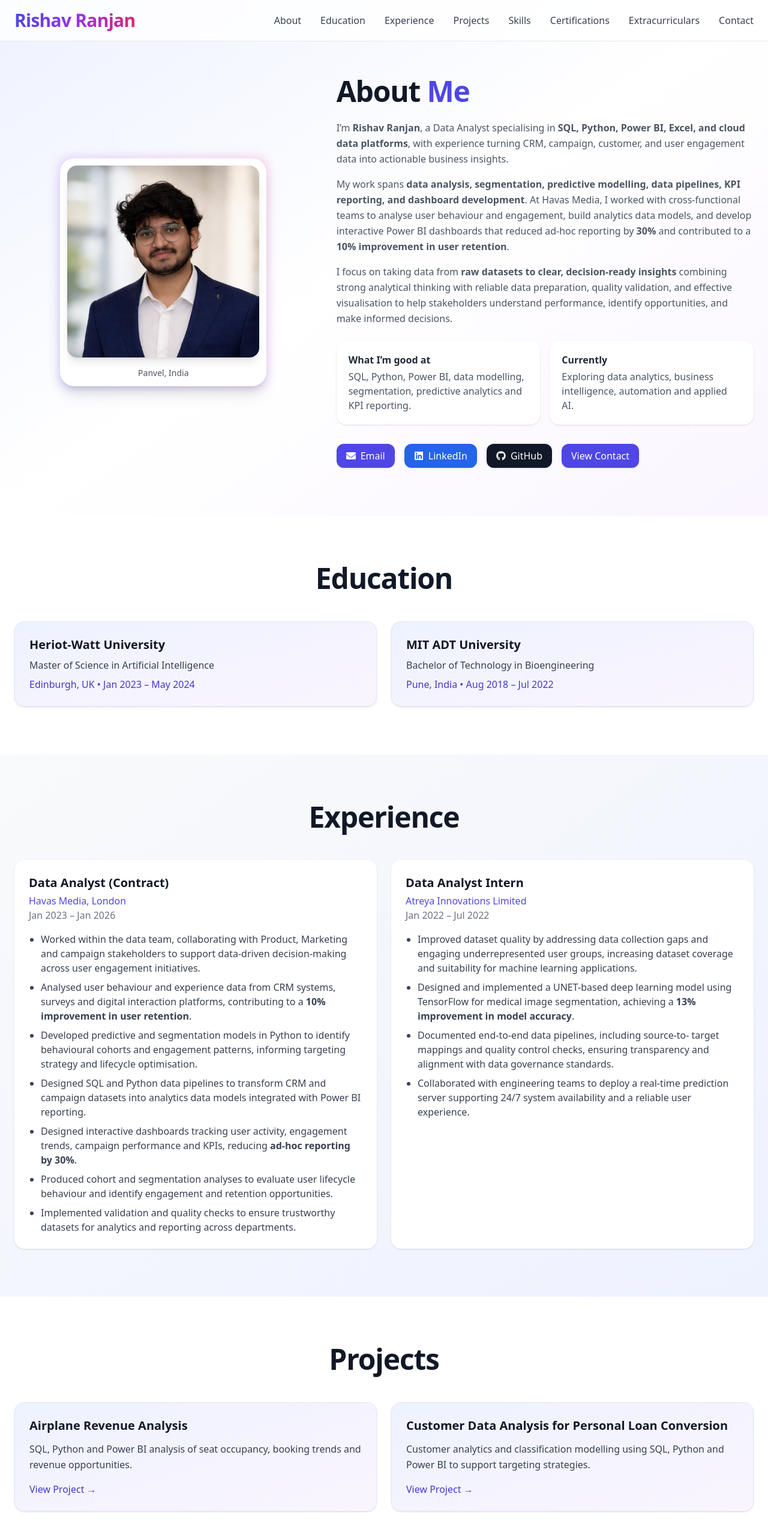
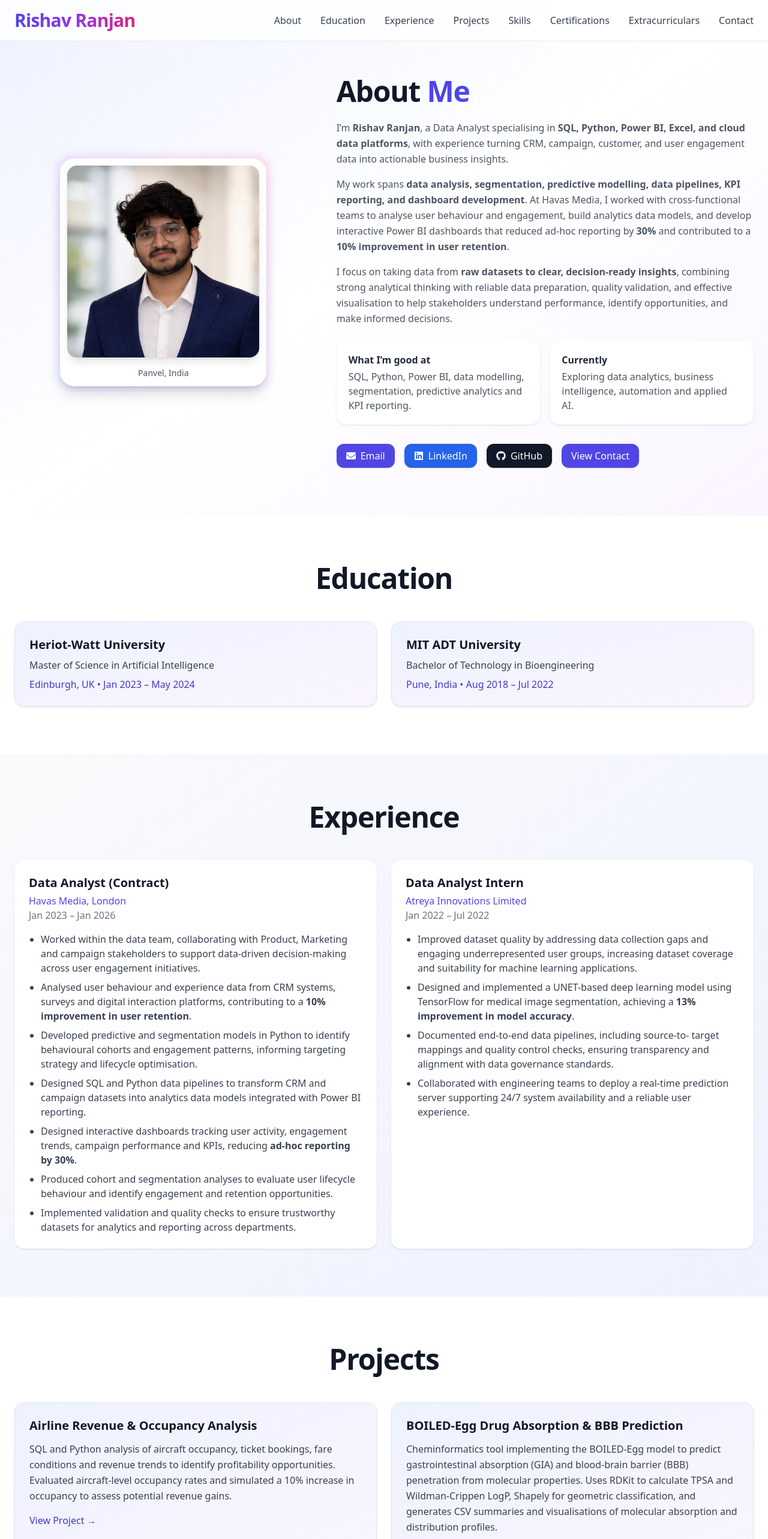
Before and after one commit to rishavranjan808/rishav-portfolio, a React (Create React App) app: page / in a window 1280 px wide. Shown: the top 2566 px of the page at 60% size. Built offline with nearby package versions, Linux system fonts and the light colour scheme.

Commit message:
Update App.js

```diff
--- a/src/App.js
+++ b/src/App.js
@@ -9,7 +9,7 @@ import {
   FaMapMarkerAlt,
 } from "react-icons/fa";
 
-import profilePic from "./profile.png"; // Make sure this file exists in /src
+import profilePic from "./profile.png";
 
 export default function App() {
   const sections = [
@@ -26,16 +26,16 @@ export default function App() {
   // ===== PROJECTS =====
   const projects = [
     {
-      title: "Airplane Revenue Analysis",
-      link: "#",
+      title: "Airline Revenue & Occupancy Analysis",
+      link: "https://github.com/rishavranjan808/Airline_Revenue_data_analysis",
       description:
-        "SQL, Python and Power BI analysis of seat occupancy, booking trends and revenue opportunities.",
+        "SQL and Python analysis of aircraft occupancy, ticket bookings, fare conditions and revenue trends to identify profitability opportunities. Evaluated aircraft-level occupancy rates and simulated a 10% increase in occupancy to assess potential revenue gains.",
     },
     {
-      title: "Customer Data Analysis for Personal Loan Conversion",
-      link: "#",
+      title: "BOILED-Egg Drug Absorption & BBB Prediction",
+      link: "https://github.com/rishavranjan808/Drug_Repurposing_Project-ProDrug-",
       description:
-        "Customer analytics and classification modelling using SQL, Python and Power BI to support targeting strategies.",
+        "Cheminformatics tool implementing the BOILED-Egg model to predict gastrointestinal absorption (GIA) and blood-brain barrier (BBB) penetration from molecular properties. Uses RDKit to calculate TPSA and Wildman-Crippen LogP, Shapely for geometric classification, and generates CSV summaries and visualisations of molecular absorption and distribution profiles.",
     },
   ];
 
@@ -69,12 +69,14 @@ export default function App() {
 
   return (
     <div className="font-sans text-gray-900">
-      {/* ===================================================== */}
-      {/* NAVBAR */}
-      {/* ===================================================== */}
+
+      {/* =====================================================
+          NAVBAR
+      ===================================================== */}
 
       <nav className="fixed top-0 left-0 w-full backdrop-blur bg-white/80 border-b border-gray-200 z-50">
         <div className="max-w-7xl mx-auto px-6 py-4 flex justify-between items-center">
+
           <h1 className="text-2xl md:text-3xl font-extrabold tracking-tight">
             <span className="text-transparent bg-clip-text bg-gradient-to-r from-indigo-600 via-purple-600 to-pink-600">
               Rishav&nbsp;Ranjan
@@ -96,24 +98,29 @@ export default function App() {
               </li>
             ))}
           </ul>
+
         </div>
       </nav>
 
-      {/* ===================================================== */}
-      {/* ABOUT */}
-      {/* ===================================================== */}
+      {/* =====================================================
+          ABOUT
+      ===================================================== */}
 
       <section
         id="about"
         className="scroll-mt-32 pt-32 pb-20 bg-gradient-to-br from-indigo-50 via-white to-purple-50"
       >
         <div className="max-w-7xl mx-auto px-6 grid lg:grid-cols-[1fr,1.4fr] gap-10 items-center">
+
           {/* Photo */}
+
           <div className="flex justify-center">
             <div className="relative group">
+
               <div className="absolute -inset-1 bg-gradient-to-tr from-indigo-400 via-purple-400 to-pink-400 rounded-3xl blur opacity-30 group-hover:opacity-60 transition"></div>
 
               <div className="relative bg-white rounded-3xl shadow-xl p-3">
+
                 <img
                   src={profilePic}
                   alt="Rishav Ranjan"
@@ -125,43 +132,53 @@ export default function App() {
                     Panvel, India
                   </p>
                 </div>
+
               </div>
             </div>
           </div>
 
           {/* Intro */}
+
           <div>
+
             <h2 className="text-4xl md:text-5xl font-extrabold tracking-tight mb-6">
               About <span className="text-indigo-600">Me</span>
             </h2>
 
-
             <p className="text-gray-600 leading-relaxed mb-4">
-  I’m <strong>Rishav Ranjan</strong>, a Data Analyst specialising in{" "}
-  <strong>SQL, Python, Power BI, Excel, and cloud data platforms</strong>, with
-  experience turning CRM, campaign, customer, and user engagement data into
-  actionable business insights.
+              I’m <strong>Rishav Ranjan</strong>, a Data Analyst specialising
+              in{" "}
+              <strong>
+                SQL, Python, Power BI, Excel, and cloud data platforms
+              </strong>
+              , with experience turning CRM, campaign, customer, and user
+              engagement data into actionable business insights.
             </p>
 
             <p className="text-gray-600 leading-relaxed mb-4">
-  My work spans <strong>data analysis, segmentation, predictive modelling,
-  data pipelines, KPI reporting, and dashboard development</strong>. At Havas
-  Media, I worked with cross-functional teams to analyse user behaviour and
-  engagement, build analytics data models, and develop interactive Power BI
-  dashboards that reduced ad-hoc reporting by <strong>30%</strong> and
-  contributed to a <strong>10% improvement in user retention</strong>.
+              My work spans{" "}
+              <strong>
+                data analysis, segmentation, predictive modelling,
+                data pipelines, KPI reporting, and dashboard development
+              </strong>
+              . At Havas Media, I worked with cross-functional teams to
+              analyse user behaviour and engagement, build analytics data
+              models, and develop interactive Power BI dashboards that reduced
+              ad-hoc reporting by <strong>30%</strong> and contributed to a{" "}
+              <strong>10% improvement in user retention</strong>.
             </p>
 
             <p className="text-gray-600 leading-relaxed">
-  I focus on taking data from <strong>raw datasets to clear, decision-ready
-  insights</strong> combining strong analytical thinking with reliable data
-  preparation, quality validation, and effective visualisation to help
-  stakeholders understand performance, identify opportunities, and make
-  informed decisions.
+              I focus on taking data from{" "}
+              <strong>raw datasets to clear, decision-ready insights</strong>,
+              combining strong analytical thinking with reliable data
+              preparation, quality validation, and effective visualisation to
+              help stakeholders understand performance, identify opportunities,
+              and make informed decisions.
             </p>
 
+            <div className="mt-6 grid sm:grid-cols-2 gap-4">
 
-            <div className="mt-6 grid sm:grid-cols-2 gap-4">
               <div className="bg-white rounded-2xl p-5 shadow hover:shadow-lg transition">
                 <h3 className="font-semibold text-gray-800">
                   What I’m good at
@@ -183,10 +200,13 @@ export default function App() {
                   automation and applied AI.
                 </p>
               </div>
+
             </div>
 
             {/* Quick Contacts */}
+
             <div className="mt-8 flex flex-wrap items-center gap-4">
+
               <a
                 href="mailto:rishavranjan808@gmail.com"
                 className="inline-flex items-center gap-2 bg-indigo-600 text-white px-4 py-2 rounded-xl shadow hover:bg-indigo-700 transition"
@@ -221,22 +241,29 @@ export default function App() {
               >
                 View Contact
               </a>
+
             </div>
+
           </div>
         </div>
       </section>
 
-      {/* ===================================================== */}
-      {/* EDUCATION */}
-      {/* ===================================================== */}
+      {/* =====================================================
+          EDUCATION
+      ===================================================== */}
 
-      <section id="education" className="scroll-mt-32 py-20 bg-white">
+      <section
+        id="education"
+        className="scroll-mt-32 py-20 bg-white"
+      >
         <div className="max-w-7xl mx-auto px-6">
+
           <h2 className="text-4xl md:text-5xl font-extrabold tracking-tight text-center mb-12">
             Education
           </h2>
 
           <div className="grid md:grid-cols-2 gap-6">
+
             {[
               {
                 school: "Heriot-Watt University",
@@ -249,10 +276,12 @@ export default function App() {
                 extra: "Pune, India • Aug 2018 – Jul 2022",
               },
             ].map((e) => (
+
               <div
                 key={e.school}
                 className="bg-gradient-to-br from-indigo-50 to-purple-50 border border-indigo-100 rounded-2xl p-6 shadow hover:shadow-lg transition"
               >
+
                 <h3 className="font-semibold text-xl">
                   {e.school}
                 </h3>
@@ -264,28 +293,35 @@ export default function App() {
                 <p className="text-indigo-700 font-medium mt-2">
                   {e.extra}
                 </p>
+
               </div>
+
             ))}
+
           </div>
         </div>
       </section>
 
-      {/* ===================================================== */}
-      {/* EXPERIENCE */}
-      {/* ===================================================== */}
+      {/* =====================================================
+          EXPERIENCE
+      ===================================================== */}
 
       <section
         id="experience"
         className="scroll-mt-32 py-20 bg-gradient-to-br from-gray-50 to-indigo-50"
       >
         <div className="max-w-7xl mx-auto px-6">
+
           <h2 className="text-4xl md:text-5xl font-extrabold tracking-tight text-center mb-12">
             Experience
           </h2>
 
           <div className="grid md:grid-cols-2 gap-6">
+
             {/* Havas Media */}
+
             <div className="bg-white rounded-2xl p-6 shadow hover:shadow-xl transition">
+
               <h3 className="font-semibold text-xl">
                 Data Analyst (Contract)
               </h3>
@@ -299,6 +335,7 @@ export default function App() {
               </p>
 
               <ul className="list-disc ml-5 space-y-2 text-gray-700">
+
                 <li>
                   Worked within the data team, collaborating with Product,
                   Marketing and campaign stakeholders to support data-driven
@@ -307,8 +344,8 @@ export default function App() {
 
                 <li>
                   Analysed user behaviour and experience data from CRM systems,
-                  surveys and digital interaction platforms, contributing to a
-                  <strong> 10% improvement in user retention</strong>.
+                  surveys and digital interaction platforms, contributing to a{" "}
+                  <strong>10% improvement in user retention</strong>.
                 </li>
 
                 <li>
@@ -325,8 +362,8 @@ export default function App() {
 
                 <li>
                   Designed interactive dashboards tracking user activity,
-                  engagement trends, campaign performance and KPIs, reducing
-                  <strong> ad-hoc reporting by 30%</strong>.
+                  engagement trends, campaign performance and KPIs, reducing{" "}
+                  <strong>ad-hoc reporting by 30%</strong>.
                 </li>
 
                 <li>
@@ -340,11 +377,15 @@ export default function App() {
                   trustworthy datasets for analytics and reporting across
                   departments.
                 </li>
+
               </ul>
+
             </div>
 
             {/* Atreya */}
+
             <div className="bg-white rounded-2xl p-6 shadow hover:shadow-xl transition">
+
               <h3 className="font-semibold text-xl">
                 Data Analyst Intern
               </h3>
@@ -358,6 +399,7 @@ export default function App() {
               </p>
 
               <ul className="list-disc ml-5 space-y-2 text-gray-700">
+
                 <li>
                   Improved dataset quality by addressing data collection gaps
                   and engaging underrepresented user groups, increasing
@@ -367,8 +409,8 @@ export default function App() {
 
                 <li>
                   Designed and implemented a UNET-based deep learning model
-                  using TensorFlow for medical image segmentation, achieving a
-                  <strong> 13% improvement in model accuracy</strong>.
+                  using TensorFlow for medical image segmentation, achieving a{" "}
+                  <strong>13% improvement in model accuracy</strong>.
                 </li>
 
                 <li>
@@ -382,24 +424,33 @@ export default function App() {
                   prediction server supporting 24/7 system availability and a
                   reliable user experience.
                 </li>
+
               </ul>
+
             </div>
+
           </div>
         </div>
       </section>
 
-      {/* ===================================================== */}
-      {/* PROJECTS */}
-      {/* ===================================================== */}
+      {/* =====================================================
+          PROJECTS
+      ===================================================== */}
 
-      <section id="projects" className="scroll-mt-32 py-20 bg-white">
+      <section
+        id="projects"
+        className="scroll-mt-32 py-20 bg-white"
+      >
         <div className="max-w-7xl mx-auto px-6">
+
           <h2 className="text-4xl md:text-5xl font-extrabold tracking-tight text-center mb-12">
             Projects
           </h2>
 
           <div className="grid md:grid-cols-2 gap-6">
+
             {projects.map((p) => (
+
               <a
                 key={p.title}
                 href={p.link}
@@ -407,6 +458,7 @@ export default function App() {
                 rel="noreferrer"
                 className="group rounded-2xl p-6 bg-gradient-to-br from-indigo-50 to-purple-50 border border-indigo-100 shadow hover:shadow-xl hover:-translate-y-0.5 transition"
               >
+
                 <h3 className="text-xl font-semibold text-gray-900">
                   {p.title}
                 </h3>
@@ -418,26 +470,31 @@ export default function App() {
                 <p className="mt-4 text-indigo-700 font-medium">
                   View Project →
                 </p>
+
               </a>
+
             ))}
+
           </div>
         </div>
       </section>
 
-      {/* ===================================================== */}
-      {/* SKILLS */}
-      {/* ===================================================== */}
+      {/* =====================================================
+          SKILLS
+      ===================================================== */}
 
       <section
         id="skills"
         className="scroll-mt-32 py-20 bg-gradient-to-br from-purple-50 via-white to-indigo-50"
       >
         <div className="max-w-7xl mx-auto px-6">
+
           <h2 className="text-4xl md:text-5xl font-extrabold tracking-tight text-center mb-12">
             Skills
           </h2>
 
           <div className="grid md:grid-cols-2 lg:grid-cols-4 gap-6">
+
             {[
               {
                 title: "Analytics",
@@ -460,10 +517,12 @@ export default function App() {
                   "Stakeholder Communication, Problem Solving, Decision Making, Attention to Detail, Adaptability",
               },
             ].map((s) => (
+
               <div
                 key={s.title}
                 className="bg-white rounded-2xl p-6 shadow hover:shadow-xl transition border border-indigo-100"
               >
+
                 <h3 className="font-semibold text-xl">
                   {s.title}
                 </h3>
@@ -471,32 +530,39 @@ export default function App() {
                 <p className="text-gray-700 mt-2">
                   {s.items}
                 </p>
+
               </div>
+
             ))}
+
           </div>
         </div>
       </section>
 
-      {/* ===================================================== */}
-      {/* PROFESSIONAL DEVELOPMENT */}
-      {/* ===================================================== */}
+      {/* =====================================================
+          PROFESSIONAL DEVELOPMENT
+      ===================================================== */}
 
       <section
         id="certifications"
         className="scroll-mt-32 py-20 bg-white"
       >
         <div className="max-w-7xl mx-auto px-6">
+
           <h2 className="text-4xl md:text-5xl font-extrabold tracking-tight text-center mb-12">
             Professional Development
           </h2>
 
           <div className="grid md:grid-cols-2 lg:grid-cols-3 gap-6">
+
             {certifications.map((c) => (
+
               <a
                 key={c.title}
                 href={c.link}
                 className="block bg-gradient-to-br from-indigo-50 to-purple-50 border border-indigo-100 rounded-2xl p-6 shadow hover:shadow-xl transition"
               >
+
                 <h3 className="font-semibold">
                   {c.title}
                 </h3>
@@ -504,26 +570,31 @@ export default function App() {
                 <p className="text-indigo-700 mt-2">
                   View Course →
                 </p>
+
               </a>
+
             ))}
+
           </div>
         </div>
       </section>
 
-      {/* ===================================================== */}
-      {/* EXTRACURRICULARS */}
-      {/* ===================================================== */}
+      {/* =====================================================
+          EXTRACURRICULARS
+      ===================================================== */}
 
       <section
         id="extracurriculars"
         className="scroll-mt-32 py-20 bg-gradient-to-br from-gray-50 to-indigo-50"
       >
         <div className="max-w-7xl mx-auto px-6">
+
           <h2 className="text-4xl md:text-5xl font-extrabold tracking-tight text-center mb-12">
             More About Me
           </h2>
 
           <div className="grid md:grid-cols-3 gap-6">
+
             {[
               {
                 role: "Data Analytics",
@@ -538,10 +609,12 @@ export default function App() {
                 time: "Dashboards • KPIs • Data Modelling",
               },
             ].map((x) => (
+
               <div
                 key={x.role}
                 className="bg-white rounded-2xl p-6 shadow hover:shadow-xl transition"
               >
+
                 <h3 className="font-semibold text-xl">
                   {x.role}
                 </h3>
@@ -549,31 +622,42 @@ export default function App() {
                 <p className="text-gray-600 mt-2">
                   {x.time}
                 </p>
+
               </div>
+
             ))}
+
           </div>
         </div>
       </section>
 
-      {/* ===================================================== */}
-      {/* CONTACT */}
-      {/* ===================================================== */}
+      {/* =====================================================
+          CONTACT
+      ===================================================== */}
 
-      <section id="contact" className="scroll-mt-32 py-20 bg-white">
+      <section
+        id="contact"
+        className="scroll-mt-32 py-20 bg-white"
+      >
         <div className="max-w-7xl mx-auto px-6">
+
           <h2 className="text-4xl md:text-5xl font-extrabold tracking-tight text-center mb-12">
             Contact
           </h2>
 
           <div className="max-w-5xl mx-auto grid md:grid-cols-3 gap-6">
+
             {/* Email */}
+
             <a
               href="mailto:rishavranjan808@gmail.com"
               className="bg-gradient-to-br from-indigo-600 to-purple-600 text-white rounded-2xl p-6 shadow hover:shadow-xl transition flex items-center gap-4"
             >
+
               <FaEnvelope className="text-2xl" />
 
               <div>
+
                 <p className="font-semibold">
                   Email
                 </p>
@@ -581,17 +665,22 @@ export default function App() {
                 <p className="text-white/90">
                   rishavranjan808@gmail.com
                 </p>
+
               </div>
+
             </a>
 
             {/* Phone */}
+
             <a
               href="tel:+919110081818"
               className="bg-white border border-indigo-100 rounded-2xl p-6 shadow hover:shadow-xl transition flex items-center gap-4"
             >
+
               <FaPhoneAlt className="text-indigo-600 text-2xl" />
 
               <div>
+
                 <p className="font-semibold">
                   Phone
                 </p>
@@ -599,14 +688,19 @@ export default function App() {
                 <p className="text-gray-700">
                   +91 9110081818
                 </p>
+
               </div>
+
             </a>
 
             {/* Location */}
+
             <div className="bg-white border border-indigo-100 rounded-2xl p-6 shadow flex items-center gap-4">
+
               <FaMapMarkerAlt className="text-indigo-600 text-2xl" />
 
               <div>
+
                 <p className="font-semibold">
                   Location
                 </p>
@@ -614,12 +708,17 @@ export default function App() {
                 <p className="text-gray-700">
                   Panvel, India
                 </p>
+
               </div>
+
             </div>
+
           </div>
 
           {/* Social Links */}
+
           <div className="mt-10 flex justify-center gap-6">
+
             <a
               href="https://github.com/rishavranjan808"
               target="_blank"
@@ -639,15 +738,18 @@ export default function App() {
             >
               <FaLinkedin className="text-2xl text-blue-600" />
             </a>
+
           </div>
+
         </div>
       </section>
 
-      {/* ===================================================== */}
-      {/* GET IN TOUCH */}
-      {/* ===================================================== */}
+      {/* =====================================================
+          GET IN TOUCH
+      ===================================================== */}
 
       <div className="flex flex-col items-center justify-center w-full px-6 py-12">
+
         <h2 className="text-3xl font-semibold text-indigo-600 mb-4 text-center">
           Get in Touch
         </h2>
@@ -658,11 +760,13 @@ export default function App() {
         </p>
 
         {/* Contact Form */}
+
         <form
           action="https://formspree.io/f/xovnaoeb"
           method="POST"
           className="flex flex-col gap-4 w-full max-w-md"
         >
+
           <input
             type="text"
             name="name"
@@ -693,16 +797,19 @@ export default function App() {
           >
             Send Message
           </button>
+
         </form>
+
       </div>
 
-      {/* ===================================================== */}
-      {/* FOOTER */}
-      {/* ===================================================== */}
+      {/* =====================================================
+          FOOTER
+      ===================================================== */}
 
       <footer className="py-8 text-center text-sm text-gray-500">
         © {new Date().getFullYear()} Rishav Ranjan. All rights reserved.
       </footer>
+
     </div>
   );
 }
```
Lines whose indentation alone changed are shown as unchanged.
